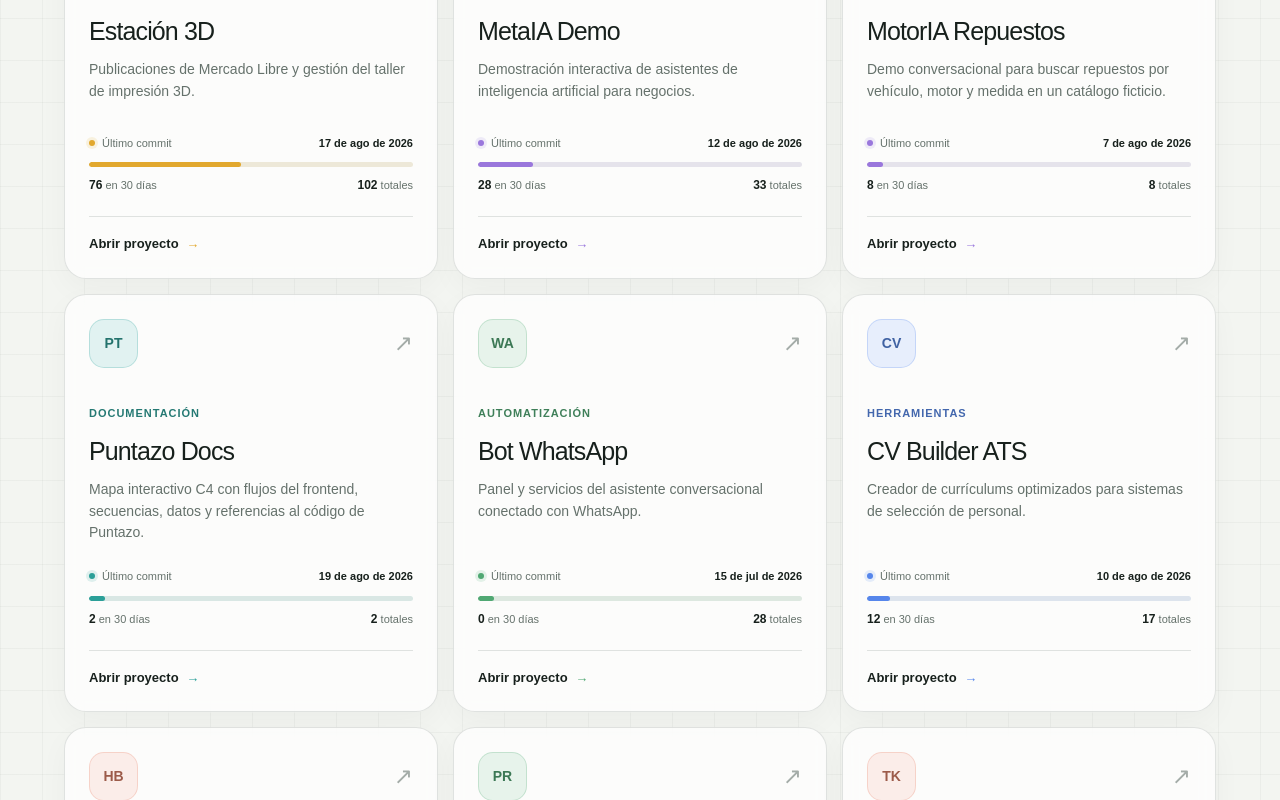
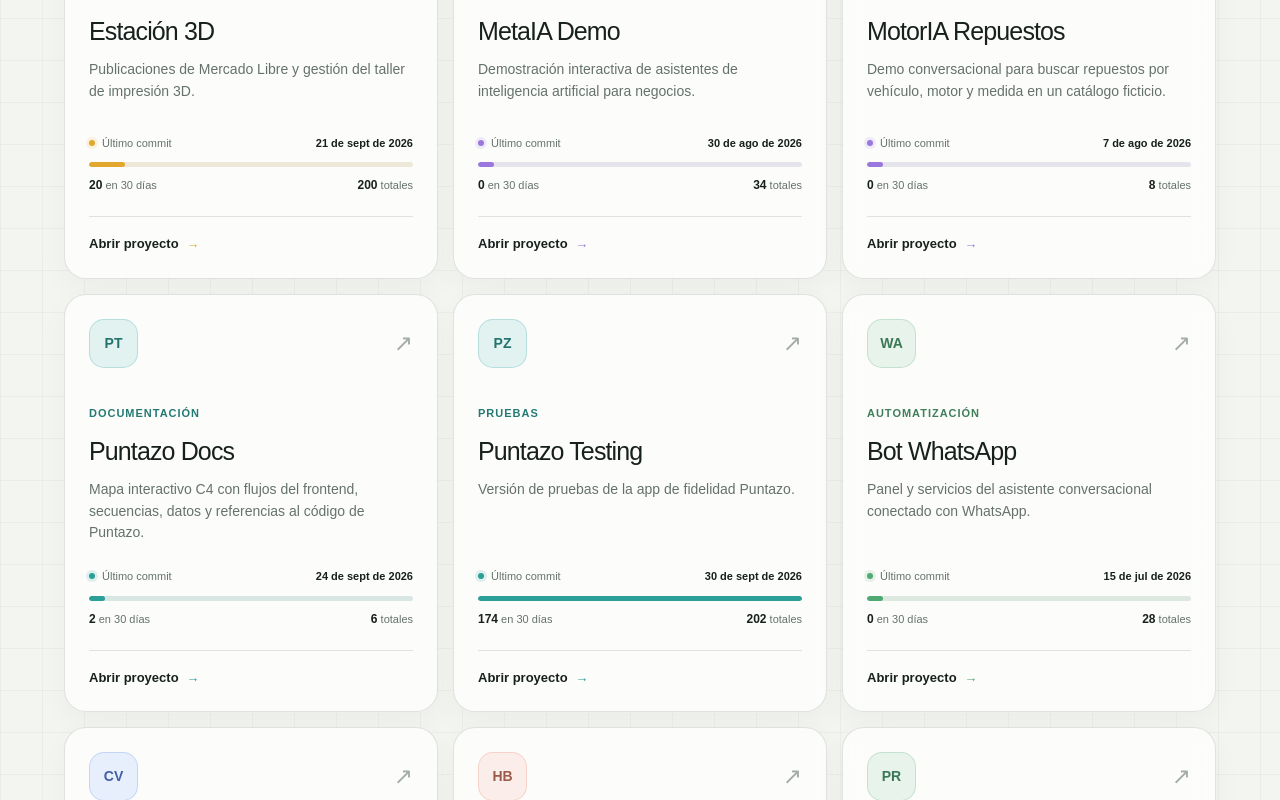
Before and after one commit to gagonzalez1/home-blakyta, a Next.js app: page / in a window 1280 px wide. Shown: the part 780-1580 px from the top of the page. Built offline with nearby package versions, Linux system fonts and the light colour scheme.

Commit message:
Add Puntazo testing app to project portal

```diff
--- a/app/page.tsx
+++ b/app/page.tsx
@@ -36,6 +36,15 @@
     accent: "teal",
     icon: "PT",
     repository: "puntazo-docs",
+  },
+  {
+    name: "Puntazo Testing",
+    description: "Versión de pruebas de la app de fidelidad Puntazo.",
+    href: "https://testing.puntazo.pro/login",
+    tag: "Pruebas",
+    accent: "teal",
+    icon: "PZ",
+    repository: "gonzalotev/app-fidelidad",
   },
   {
     name: "Bot WhatsApp",
--- a/app/project-activity.json
+++ b/app/project-activity.json
@@ -1,26 +1,31 @@
 {
-  "updatedAt": "2026-08-19T03:27:20.668Z",
-  "windowStartedAt": "2026-07-20T03:27:20.668Z",
+  "updatedAt": "2026-09-30T20:53:04.144Z",
+  "windowStartedAt": "2026-08-31T20:53:04.144Z",
   "repositories": {
     "publicador-ml": {
-      "lastCommitAt": "2026-08-17T18:49:31Z",
-      "commitsTotal": 102,
-      "commitsLast30Days": 76
+      "lastCommitAt": "2026-09-21T19:53:43Z",
+      "commitsTotal": 200,
+      "commitsLast30Days": 20
     },
     "metaia-demo": {
-      "lastCommitAt": "2026-08-12T14:53:31Z",
-      "commitsTotal": 33,
-      "commitsLast30Days": 28
+      "lastCommitAt": "2026-08-30T18:04:21Z",
+      "commitsTotal": 34,
+      "commitsLast30Days": 0
     },
     "portfolio-repuestos-demo": {
       "lastCommitAt": "2026-08-07T20:23:17Z",
       "commitsTotal": 8,
-      "commitsLast30Days": 8
+      "commitsLast30Days": 0
     },
     "puntazo-docs": {
-      "lastCommitAt": "2026-08-19T03:21:53Z",
-      "commitsTotal": 2,
+      "lastCommitAt": "2026-09-24T20:55:55Z",
+      "commitsTotal": 6,
       "commitsLast30Days": 2
+    },
+    "gonzalotev/app-fidelidad": {
+      "lastCommitAt": "2026-09-30T20:21:59Z",
+      "commitsTotal": 202,
+      "commitsLast30Days": 174
     },
     "template-agente-whatsapp": {
       "lastCommitAt": "2026-07-15T03:17:40Z",
@@ -30,22 +35,22 @@
     "cv-builder-ats": {
       "lastCommitAt": "2026-08-10T14:41:19Z",
       "commitsTotal": 17,
-      "commitsLast30Days": 12
+      "commitsLast30Days": 0
     },
     "heybez-recetario": {
-      "lastCommitAt": "2026-07-26T15:45:22Z",
-      "commitsTotal": 5,
-      "commitsLast30Days": 4
+      "lastCommitAt": "2026-08-30T17:58:18Z",
+      "commitsTotal": 7,
+      "commitsLast30Days": 0
     },
     "prosperidad-sheets": {
-      "lastCommitAt": "2026-08-13T22:46:48Z",
-      "commitsTotal": 84,
-      "commitsLast30Days": 67
+      "lastCommitAt": "2026-09-28T17:10:43Z",
+      "commitsTotal": 130,
+      "commitsLast30Days": 26
     },
     "tonkatsu-personal": {
       "lastCommitAt": "2026-08-15T22:28:44Z",
       "commitsTotal": 1232,
-      "commitsLast30Days": 161
+      "commitsLast30Days": 0
     }
   }
 }
--- a/scripts/update-project-activity.mjs
+++ b/scripts/update-project-activity.mjs
@@ -6,6 +6,7 @@
   "metaia-demo",
   "portfolio-repuestos-demo",
   "puntazo-docs",
+  "gonzalotev/app-fidelidad",
   "template-agente-whatsapp",
   "cv-builder-ats",
   "heybez-recetario",
@@ -13,15 +14,17 @@
   "tonkatsu-personal",
 ];
 
-const owner = "gagonzalez1";
 const updatedAt = new Date();
 const windowStartedAt = new Date(updatedAt);
 windowStartedAt.setUTCDate(windowStartedAt.getUTCDate() - 30);
 
 const repositoryFields = repositories
-  .map(
-    (repository, index) => `
-      r${index}: repository(owner: "${owner}", name: "${repository}") {
+  .map((repository, index) => {
+    const [owner, name] = repository.includes("/")
+      ? repository.split("/")
+      : ["gagonzalez1", repository];
+    return `
+      r${index}: repository(owner: "${owner}", name: "${name}") {
         defaultBranchRef {
           target {
             ... on Commit {
@@ -34,8 +37,8 @@
           }
         }
       }
-    `,
-  )
+    `;
+  })
   .join("\n");
 
 const query = `query { ${repositoryFields} }`;
```
Also changed, not shown: 1 other file (tests, documents, lock files or other folders).
